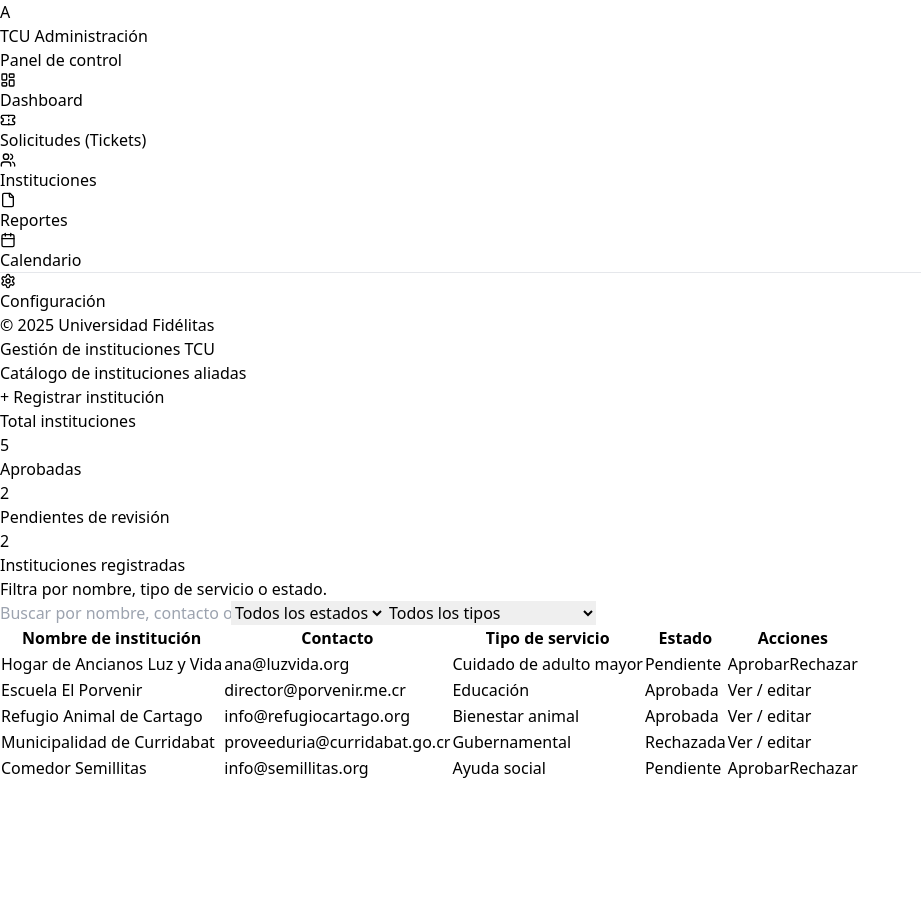
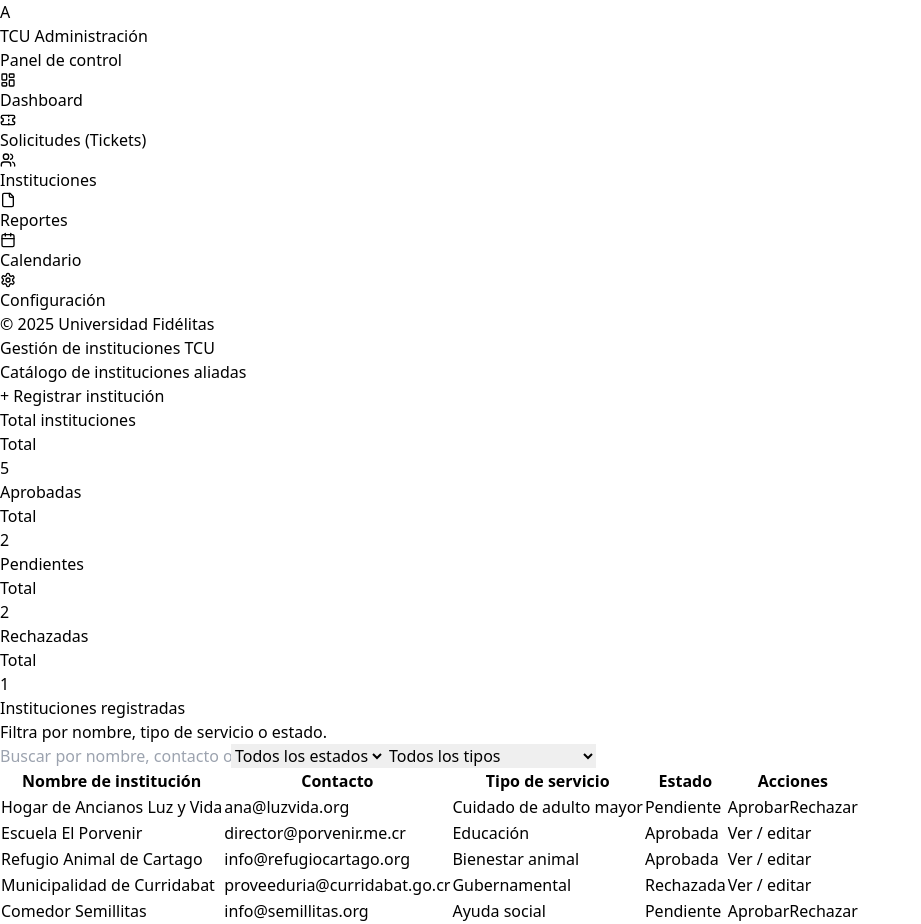
Before and after one commit to Jussstinnn/proyecto-tcu, a React (Vite) app: page /instituciones in a window 1280 px wide. Shown: the whole page, without its empty margins (0-921 px from the left). Before the commit the page ends 800 px from the top, so only its background shows below. Built offline with nearby package versions, Linux system fonts and the light colour scheme.

Commit message:
Cambios summarycards
Cambios generales en summary cards, colores y estructura

```diff
--- a/src/pages/AdminDashboard.jsx
+++ b/src/pages/AdminDashboard.jsx
@@ -117,20 +117,24 @@
     <>
       {/* LAYOUT PRINCIPAL */}
       <div className="min-h-screen bg-slate-100 flex">
-        {/* SIDEBAR ADMIN */}
-        <aside className="w-64 bg-[rgba(2,14,159,1)] text-slate-100 flex flex-col">
-          <div className="h-16 flex items-center px-6 border-b border-blue-900/40">
-            <div className="w-9 h-9 rounded-xl bg-[#FFCA00] flex items-center justify-center text-slate-900 font-bold mr-3">
+        {/* SIDEBAR ADMIN - estilo similar al de estudiantes */}
+        <aside className="w-64 bg-white border-r border-slate-200 shadow-sm hidden md:flex flex-col">
+          {/* Header sidebar */}
+          <div className="h-16 flex items-center px-6 border-b border-slate-200">
+            <div className="w-9 h-9 rounded-xl bg-[rgba(2,14,159,1)] flex items-center justify-center text-white font-bold mr-3">
               A
             </div>
             <div>
-              <p className="text-xs text-blue-100 uppercase tracking-wide">
+              <p className="text-xs text-slate-500 uppercase tracking-wide">
                 TCU Administración
               </p>
-              <p className="text-sm font-semibold">Panel de control</p>
+              <p className="text-sm font-semibold text-slate-800">
+                Panel de control
+              </p>
             </div>
           </div>
 
+          {/* Menú */}
           <nav className="flex-1 p-4 space-y-1 text-sm">
             <SidebarItem icon={LuLayoutDashboard} label="Dashboard" active />
             <SidebarItem icon={LuTicket} label="Solicitudes (Tickets)" />
@@ -141,13 +145,10 @@
             />
             <SidebarItem icon={LuFile} label="Reportes" />
             <SidebarItem icon={LuCalendar} label="Calendario" />
-
-            <hr className="border-blue-900/50 my-4" />
-
             <SidebarItem icon={LuSettings} label="Configuración" />
           </nav>
 
-          <div className="p-4 border-t border-blue-900/40 text-[11px] text-blue-100/80">
+          <div className="p-4 border-t border-slate-200 text-[11px] text-slate-500">
             © {new Date().getFullYear()} Universidad Fidélitas
           </div>
         </aside>
@@ -375,8 +376,8 @@
   const base =
     "w-full flex items-center gap-3 px-3 py-2 rounded-xl text-left text-sm transition-colors";
   const stateClasses = active
-    ? " bg-slate-900/30 text-white"
-    : " text-blue-100/90 hover:bg-slate-900/20";
+    ? " bg-[#ffd600] text-gray-800"
+    : " text-slate-700 hover:bg-yellow-100";
 
   return (
     <a href={href} className={base + " " + stateClasses}>
--- a/src/pages/InstitutionsPage.jsx
+++ b/src/pages/InstitutionsPage.jsx
@@ -105,7 +105,7 @@
         )
       );
     } else {
-      // nueva institución (se aprueba automáticamente en este mockup)
+      // nueva institución (se aprueba automáticamente en este mock)
       const newId =
         institutions.length > 0
           ? Math.max(...institutions.map((i) => i.id)) + 1
@@ -146,20 +146,28 @@
     new Set(institutions.map((i) => i.type).filter(Boolean))
   );
 
+  // ====== RESÚMENES ======
+  const total = institutions.length;
+  const approved = institutions.filter((i) => i.status === "Aprobada").length;
+  const pending = institutions.filter((i) => i.status === "Pendiente").length;
+  const rejected = institutions.filter((i) => i.status === "Rechazada").length;
+
   return (
     <>
       <div className="min-h-screen bg-slate-100 flex">
-        {/* SIDEBAR compartido con Admin */}
-        <aside className="w-64 bg-[rgba(2,14,159,1)] text-slate-100 flex flex-col">
-          <div className="h-16 flex items-center px-6 border-b border-blue-900/40">
-            <div className="w-9 h-9 rounded-xl bg-[#FFCA00] flex items-center justify-center text-slate-900 font-bold mr-3">
+        {/* SIDEBAR (igual estilo que AdminDashboard) */}
+        <aside className="w-64 bg-white border-r border-slate-200 shadow-sm hidden md:flex flex-col">
+          <div className="h-16 flex items-center px-6 border-b border-slate-200">
+            <div className="w-9 h-9 rounded-xl bg-[rgba(2,14,159,1)] flex items-center justify-center text-white font-bold mr-3">
               A
             </div>
             <div>
-              <p className="text-xs text-blue-100 uppercase tracking-wide">
+              <p className="text-xs text-slate-500 uppercase tracking-wide">
                 TCU Administración
               </p>
-              <p className="text-sm font-semibold">Panel de control</p>
+              <p className="text-sm font-semibold text-slate-800">
+                Panel de control
+              </p>
             </div>
           </div>
 
@@ -182,13 +190,10 @@
             />
             <SidebarItem icon={LuFile} label="Reportes" />
             <SidebarItem icon={LuCalendar} label="Calendario" />
-
-            <hr className="border-blue-900/50 my-4" />
-
             <SidebarItem icon={LuSettings} label="Configuración" />
           </nav>
 
-          <div className="p-4 border-t border-blue-900/40 text-[11px] text-blue-100/80">
+          <div className="p-4 border-t border-slate-200 text-[11px] text-slate-500">
             © {new Date().getFullYear()} Universidad Fidélitas
           </div>
         </aside>
@@ -216,24 +221,16 @@
 
           {/* CONTENIDO */}
           <main className="flex-1 p-4 md:p-6 overflow-y-auto space-y-6">
-            {/* TARJETAS RESUMEN PEQUEÑAS */}
-            <div className="grid grid-cols-1 md:grid-cols-3 gap-4">
-              <MiniCard
+            {/* TARJETAS RESUMEN (como tickets) */}
+            <div className="grid grid-cols-1 md:grid-cols-2 lg:grid-cols-4 gap-4">
+              <SummaryCard
                 title="Total instituciones"
-                value={institutions.length}
+                value={total}
+                color="blue"
               />
-              <MiniCard
-                title="Aprobadas"
-                value={
-                  institutions.filter((i) => i.status === "Aprobada").length
-                }
-              />
-              <MiniCard
-                title="Pendientes de revisión"
-                value={
-                  institutions.filter((i) => i.status === "Pendiente").length
-                }
-              />
+              <SummaryCard title="Aprobadas" value={approved} color="green" />
+              <SummaryCard title="Pendientes" value={pending} color="yellow" />
+              <SummaryCard title="Rechazadas" value={rejected} color="red" />
             </div>
 
             {/* TABLA + FILTROS */}
@@ -300,7 +297,7 @@
                     {filteredInstitutions.map((inst) => (
                       <tr
                         key={inst.id}
-                        className="border-b border-slate-100 hover:bg-slate-50"
+                        className="border-b border-slate-100 hover:bg-slate-50 transition-colors"
                       >
                         <td className="p-3 text-slate-800 font-medium">
                           {inst.name}
@@ -381,8 +378,8 @@
   const base =
     "w-full flex items-center gap-3 px-3 py-2 rounded-xl text-left text-sm transition-colors";
   const stateClasses = active
-    ? " bg-slate-900/30 text-white"
-    : " text-blue-100/90 hover:bg-slate-900/20";
+    ? " bg-[#ffd600] text-gray-800"
+    : " text-slate-700 hover:bg-yellow-100";
 
   return (
     <a href={href} className={base + " " + stateClasses}>
@@ -392,11 +389,27 @@
   );
 }
 
-function MiniCard({ title, value }) {
+function SummaryCard({ title, value, color }) {
+  const colors = {
+    blue: "bg-blue-50 text-blue-700",
+    yellow: "bg-yellow-50 text-yellow-700",
+    green: "bg-emerald-50 text-emerald-700",
+    red: "bg-red-50 text-red-700",
+  };
+
   return (
-    <div className="p-4 bg-white rounded-2xl shadow-sm border border-slate-200 flex items-center justify-between">
-      <p className="text-xs font-medium text-slate-600">{title}</p>
-      <p className="text-xl font-bold text-slate-900">{value}</p>
+    <div className="p-4 bg-white rounded-2xl shadow-sm border border-slate-200 flex items-center gap-3">
+      <div
+        className={`px-3 py-2 rounded-xl text-xs font-semibold ${colors[color]}`}
+      >
+        {title}
+      </div>
+      <div>
+        <p className="text-xs text-slate-500">Total</p>
+        <p className="text-2xl font-bold text-slate-900 leading-tight">
+          {value}
+        </p>
+      </div>
     </div>
   );
 }
```
